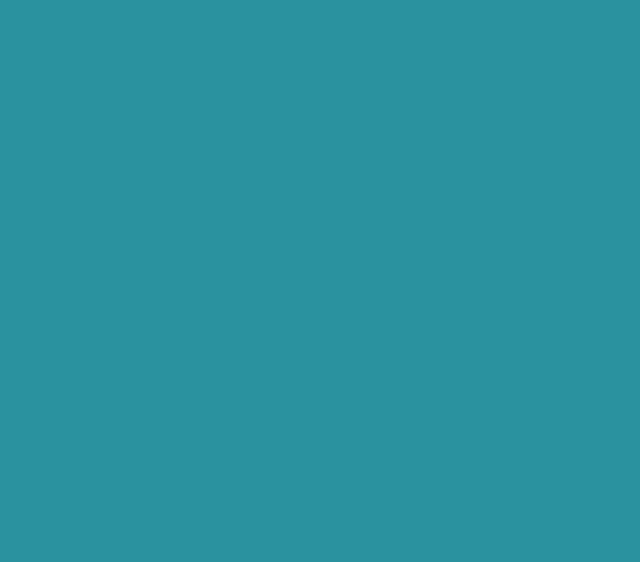
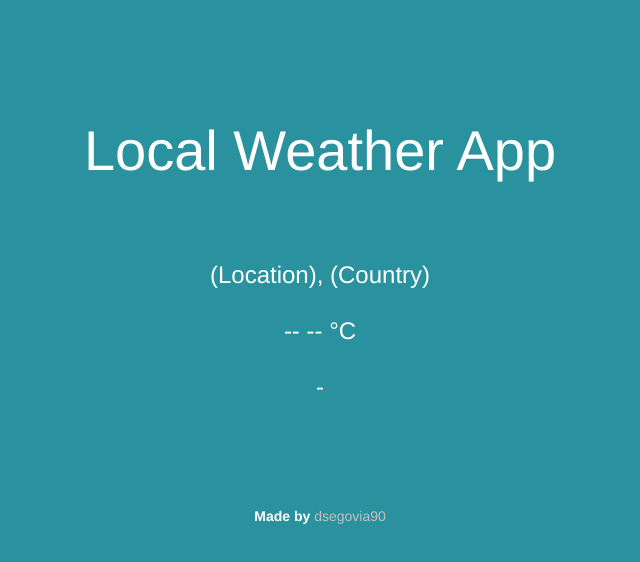
Before and after one commit to dsegovia90/localWeather, a plain HTML site: page index.html in a window 1280 px wide. Shown: the whole page, without its empty margins (320-960 px from the left). Drawn offline with nearby package versions, Linux system fonts and the light colour scheme.

Commit message:
Added missing files.

```diff
--- a/assets/stylesheets/main.css
+++ b/assets/stylesheets/main.css
@@ -1,3 +1,29 @@
 body {
 	background-color: #2a929e;
+	color: white;
+	margin-top: 100px;
 }
+
+#intro-div {
+	margin-bottom: 50px;
+}
+
+h1 {
+	font-size: 400%;
+}
+
+#madeBy-div {
+	margin-top: 50px;
+}
+
+a {
+	color: silver;
+}
+
+#icon-div {
+	margin-top: 25px;
+}
+
+#clouds {
+	text-transform: capitalize;
+}
--- a/index.html
+++ b/index.html
@@ -12,6 +12,44 @@
 	  <title>Local Weather | dsego</title>
 	</head>
 	<body>
+		<div class="container text-center">
 
+			<div class="row" id="intro-div">
+				<div class="col-xs-12 col-sm-offset-1 col-sm-10">
+					<h1>Local Weather App</h1>
+				</div>
+			</div>
+
+			<div class="row" id="location-div">
+				<div class="col-xs-12 col-sm-offset-1 col-sm-10">
+					<h3 id="location">(Location), (Country)</h3>
+				</div>
+			</div>
+
+			<div class="row" id="temp-div">
+				<div class="col-xs-12 col-sm-offset-1 col-sm-10">
+					<h3 id="temp">-- -- &deg;C</h3>
+				</div>
+			</div>
+
+			<div class="row" id="clouds-div">
+				<div class="col-xs-12 col-sm-offset-1 col-sm-10">
+					<h3 id="clouds">-</h3>
+				</div>
+			</div>
+
+			<div class="row" id="icon-div">
+				<div class="col-xs-12 col-sm-offset-1 col-sm-10">
+					<img id="icon" src="">
+				</div>
+			</div>
+
+			<div class="row" id="madeBy-div">
+				<div class="col-xs-12 col-sm-offset-1 col-sm-10">
+					<p><strong>Made by </strong><a href="#">dsegovia90</a></p>
+				</div>
+			</div>
+
+		</div>
 	</body>
 </html>
```
Also changed, not shown: assets/javascript.js (deleted).
